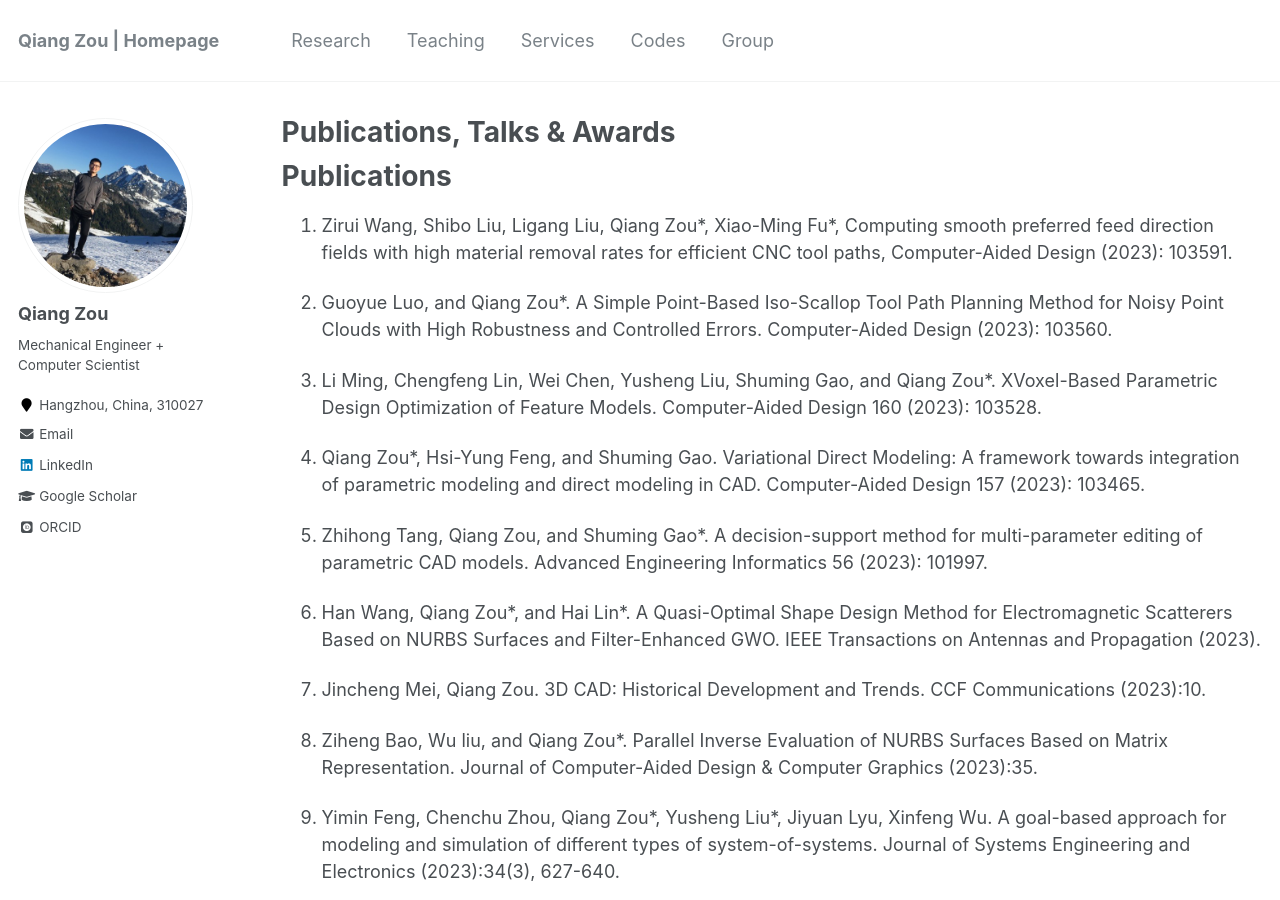
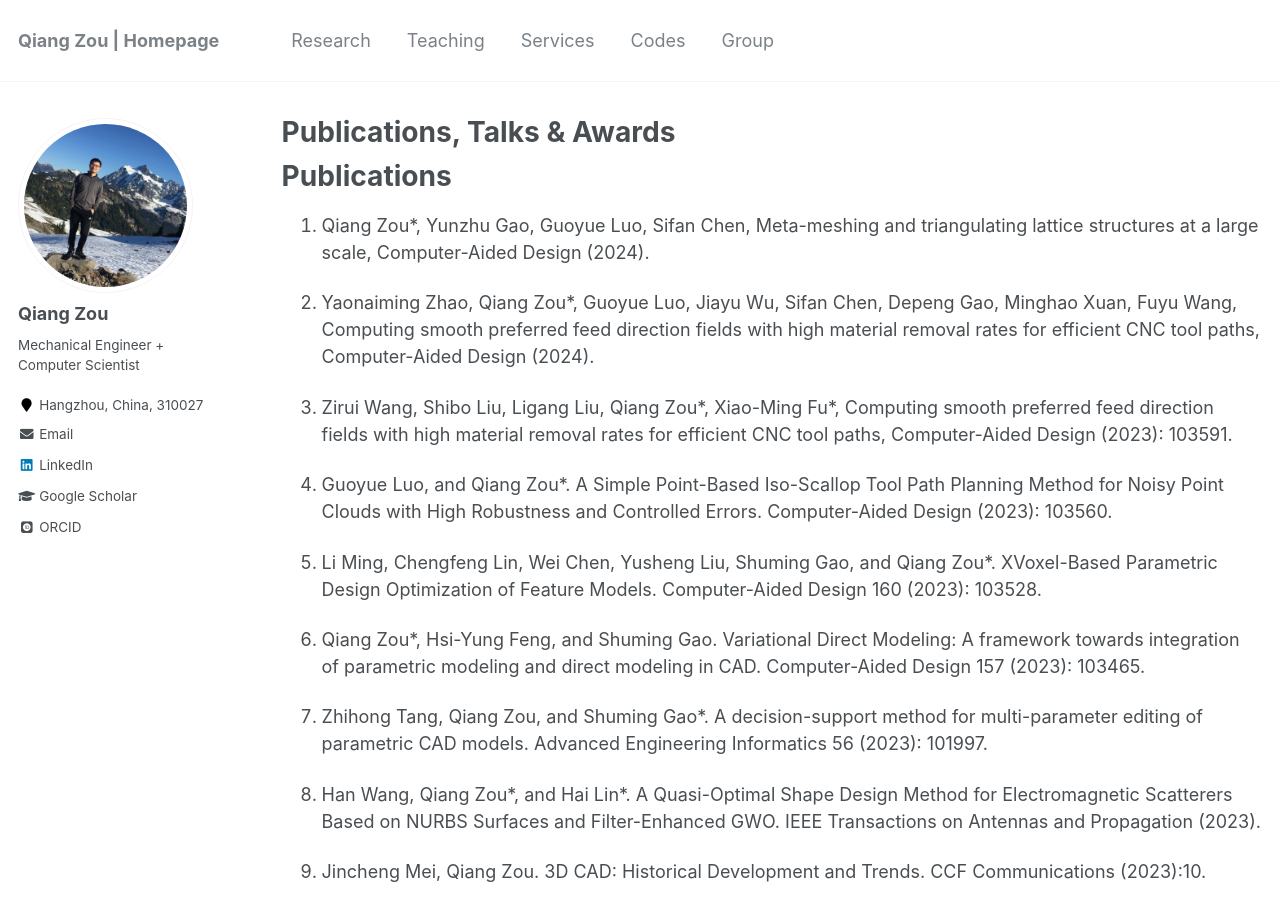
Before and after one commit to Qiang-Zou/Qiang-Zou.github.io, a Jekyll site: the page built from _pages/research.md, in a window 1280 px wide and 900 px high. Built offline with Jekyll 4.4.1, drawn with Linux system fonts in a browser that asks for light colours; some web fonts are replaced.

Commit message:
Update research.md

```diff
--- a/_pages/research.md
+++ b/_pages/research.md
@@ -18,6 +18,10 @@ Publications
 {% if author.googlescholar %}
   You can also find my articles at <u><a href="{{author.googlescholar}}">my Google Scholar profile</a>.</u>
 {% endif %}
+1. Qiang Zou\*, Yunzhu Gao, Guoyue Luo, Sifan Chen, Meta-meshing and triangulating lattice structures at a large scale, Computer-Aided Design (2024).
+
+1. Yaonaiming Zhao, Qiang Zou\*, Guoyue Luo, Jiayu Wu, Sifan Chen, Depeng Gao, Minghao Xuan, Fuyu Wang, Computing smooth preferred feed direction fields with high material removal rates for efficient CNC tool paths, Computer-Aided Design (2024).
+
 1. Zirui Wang, Shibo Liu, Ligang Liu, Qiang Zou\*, Xiao-Ming Fu\*, Computing smooth preferred feed direction fields with high material removal rates for efficient CNC tool paths, Computer-Aided Design (2023): 103591.
 
 1. Guoyue Luo, and Qiang Zou*. A Simple Point-Based Iso-Scallop Tool Path Planning Method for Noisy Point Clouds with High Robustness and Controlled Errors. Computer-Aided Design (2023): 103560.
```
